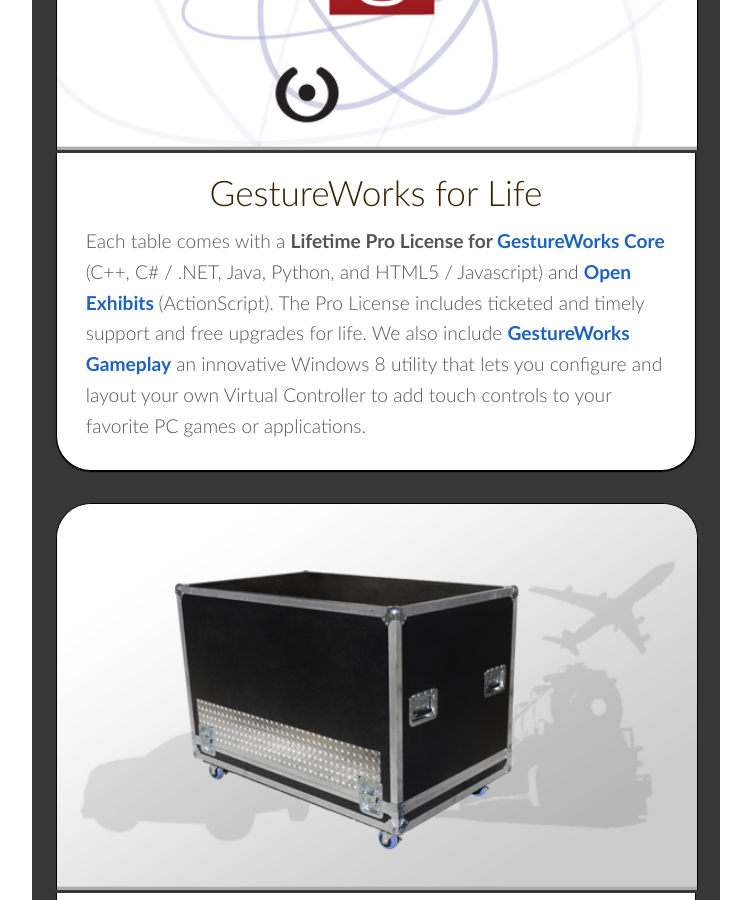
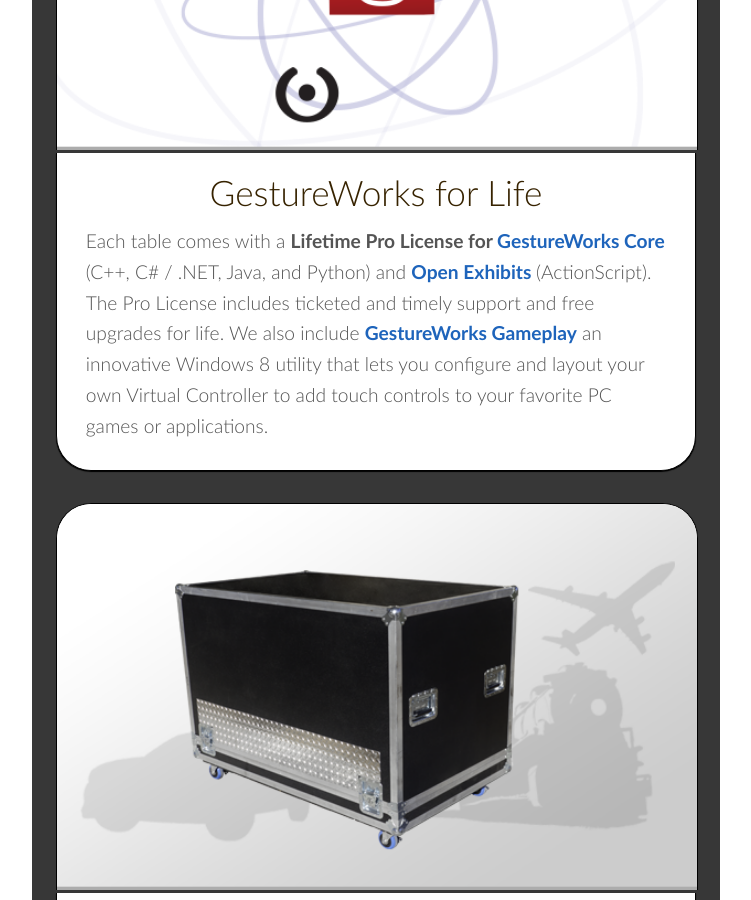
Before and after one commit to ideum/m.ideum, a Jekyll site: the page built from drafting.html, in a window 1280 px wide and 900 px high, scrolled down 4746 px. Shown: the whole window, without its empty margins (288-1039 px from the left). Built offline with Jekyll 4.4.1, drawn with Linux system fonts in a browser that asks for light colours.

Commit message:
Removes HTML5 from Gestureworks platform list

```diff
--- a/coffee-tables.html
+++ b/coffee-tables.html
@@ -250,7 +250,7 @@
     <div class="gradientBg-60" id="cardContent">
         <h2>Creatuion by Intelligent Design</h2>
         <p>
-            <p>The Platform Coffee Tables come with a <strong>Lifetime Pro License for <a href="http://gestureworks.com/pages/core-home">GestureWorks Core</a></strong> (C++, C# / .NET, Java, Python, and HTML5 / Javascript) and <strong><a href="http://openexhibits.org">Open Exhibits</a></strong> (ActionScript). The Pro License includes ticketed and timely support and free upgrades for life. We also include <strong><a href="https://gameplay.gestureworks.com/">GestureWorks Gameplay</a></strong> an innovative Windows 8 utility that lets you configure and layout your own Virtual Controller to add touch controls to your favorite PC games or applications.
+            <p>The Platform Coffee Tables come with a <strong>Lifetime Pro License for <a href="http://gestureworks.com/pages/core-home">GestureWorks Core</a></strong> (C++, C# / .NET, Java, and Python) and <strong><a href="http://openexhibits.org">Open Exhibits</a></strong> (ActionScript). The Pro License includes ticketed and timely support and free upgrades for life. We also include <strong><a href="https://gameplay.gestureworks.com/">GestureWorks Gameplay</a></strong> an innovative Windows 8 utility that lets you configure and layout your own Virtual Controller to add touch controls to your favorite PC games or applications.
         </p>
     </div>
 </div>
--- a/drafting.html
+++ b/drafting.html
@@ -80,7 +80,7 @@
     <div id="cardContent">
         <h2>GestureWorks for Life</h2>
         <p>
-            Each table comes with a <strong>Lifetime Pro License for <a href="http://gestureworks.com/pages/core-home" target="_blank">GestureWorks Core</a></strong> (C++, C# / .NET, Java, Python, and HTML5 / Javascript) and <strong><a href="http://openexhibits.org" target="_blank">Open Exhibits </a></strong> (ActionScript). The Pro License includes ticketed and timely support and free upgrades for life. We also include <strong><a href="https://gameplay.gestureworks.com/" target="_blank">GestureWorks Gameplay</a></strong>  an innovative Windows 8 utility that lets you configure and layout your own Virtual Controller to add touch controls to your favorite PC games or applications.
+            Each table comes with a <strong>Lifetime Pro License for <a href="http://gestureworks.com/pages/core-home" target="_blank">GestureWorks Core</a></strong> (C++, C# / .NET, Java, and Python) and <strong><a href="http://openexhibits.org" target="_blank">Open Exhibits </a></strong> (ActionScript). The Pro License includes ticketed and timely support and free upgrades for life. We also include <strong><a href="https://gameplay.gestureworks.com/" target="_blank">GestureWorks Gameplay</a></strong>  an innovative Windows 8 utility that lets you configure and layout your own Virtual Controller to add touch controls to your favorite PC games or applications.
         </p>
     </div>
 </div>
--- a/redefined.html
+++ b/redefined.html
@@ -261,7 +261,7 @@
     <div id="cardContent">
         <h2>Creatuion by Intelligent Design</h2>
         <p>
-            <p>The Platform Coffee Tables come with a <strong>Lifetime Pro License for <a href="http://gestureworks.com/pages/core-home">GestureWorks Core</a></strong> (C++, C# / .NET, Java, Python, and HTML5 / Javascript) and <strong><a href="http://openexhibits.org">Open Exhibits</a></strong> (ActionScript). The Pro License includes ticketed and timely support and free upgrades for life. We also include <strong><a href="https://gameplay.gestureworks.com/">GestureWorks Gameplay</a></strong> an innovative Windows 8 utility that lets you configure and layout your own Virtual Controller to add touch controls to your favorite PC games or applications.
+            <p>The Platform Coffee Tables come with a <strong>Lifetime Pro License for <a href="http://gestureworks.com/pages/core-home">GestureWorks Core</a></strong> (C++, C# / .NET, Java, and Python) and <strong><a href="http://openexhibits.org">Open Exhibits</a></strong> (ActionScript). The Pro License includes ticketed and timely support and free upgrades for life. We also include <strong><a href="https://gameplay.gestureworks.com/">GestureWorks Gameplay</a></strong> an innovative Windows 8 utility that lets you configure and layout your own Virtual Controller to add touch controls to your favorite PC games or applications.
         </p>
     </div>
 </div>
```
